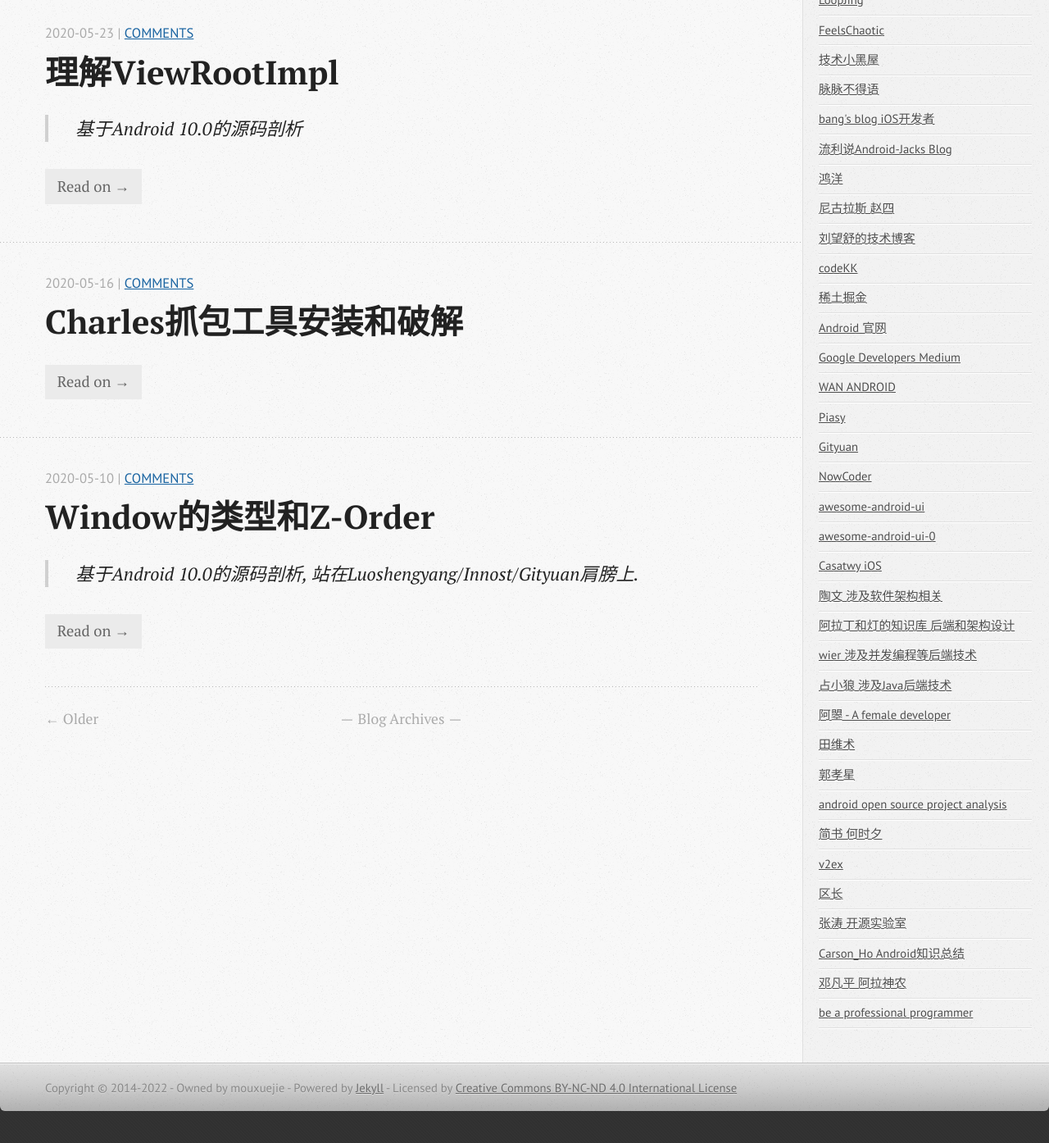
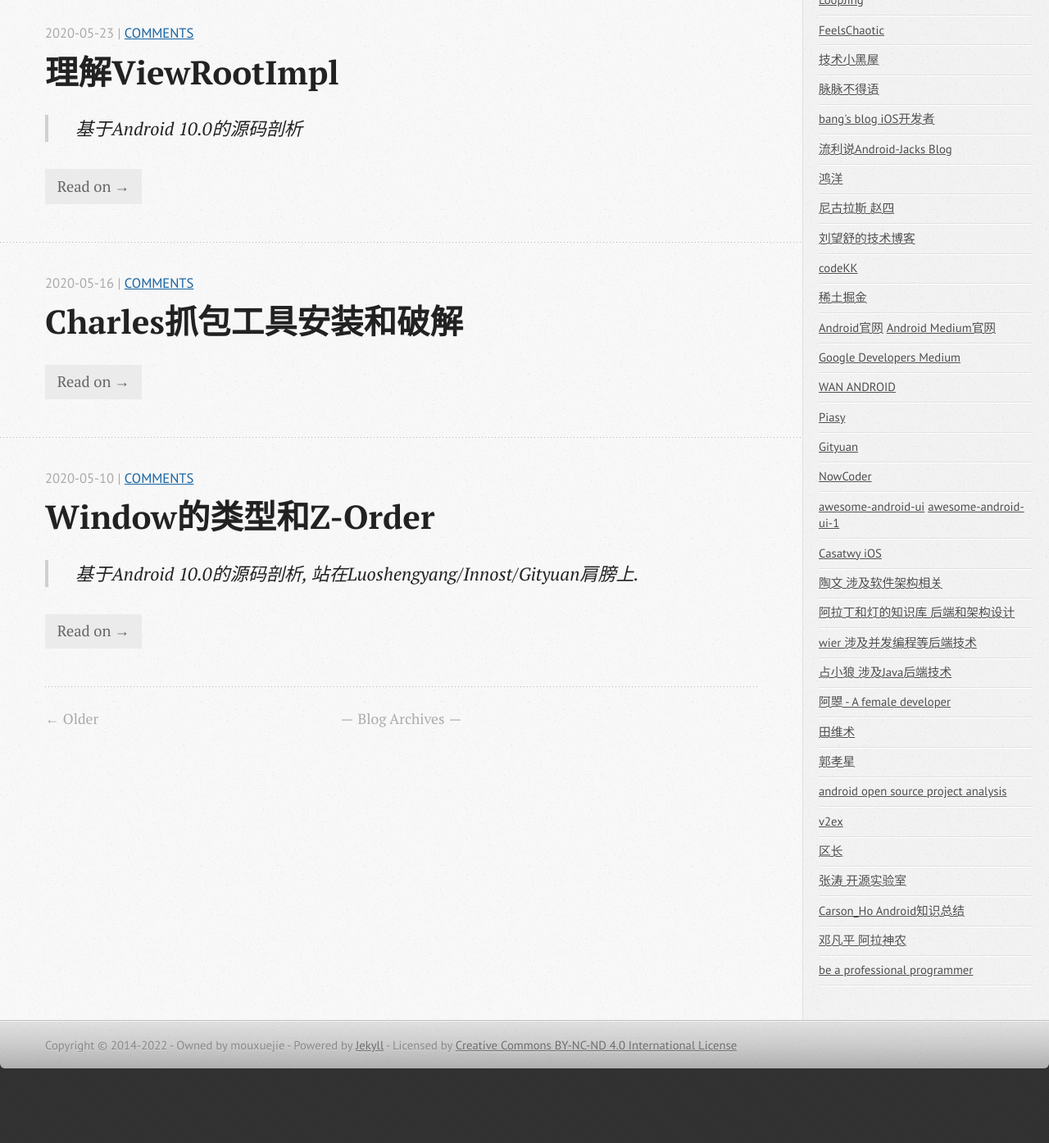
Before and after one commit to wangxinghe/wangxinghe.github.io, a Jekyll site: the page built from index.html, in a window 1280 px wide and 1400 px high, scrolled down 2078 px. Shown: the top 1394 px of the window at 82% size. Built offline with Jekyll 4.4.1, drawn with Linux system fonts in a browser that asks for light colours; the list of posts is cut into pages by our own code; comment, search, counter and statistics services are not loaded; after the commit the page ends 3426 px from its top, so only the background shows below that.

Commit message:
update fl

```diff
--- a/_includes/asides/friendlink.html
+++ b/_includes/asides/friendlink.html
@@ -64,7 +64,8 @@
             <a href="https://juejin.im/timeline">稀土掘金</a>
       </li>
       <li class="post">
-            <a href="https://developer.android.com/">Android 官网</a>
+            <a href="https://developer.android.com/">Android官网</a>
+            <a href="https://medium.com/androiddevelopers">Android Medium官网</a>
       </li>
       <li class="post">
             <a href="https://medium.com/google-developers">Google Developers Medium</a>
@@ -83,9 +84,7 @@
       </li>
       <li class="post">
             <a href="https://github.com/wasabeef/awesome-android-ui">awesome-android-ui</a>
-      </li>
-      <li class="post">
-            <a href="https://github.com/opendigg/awesome-github-android-ui">awesome-android-ui-0</a>
+            <a href="https://github.com/opendigg/awesome-github-android-ui">awesome-android-ui-1</a>
       </li>
       <li class="post">
             <a href="https://casatwy.com/">Casatwy iOS</a>
@@ -115,9 +114,6 @@
             <a href="https://github.com/guoxiaoxing/android-open-source-project-analysis">android open source project analysis</a>
       </li>
       <li class="post">
-            <a href="https://www.jianshu.com/u/45661204c0d6">简书 何时夕</a>
-      </li>
-      <li class="post">
             <a href="https://www.v2ex.com/">v2ex</a>
       </li>
       <li class="post">
```
